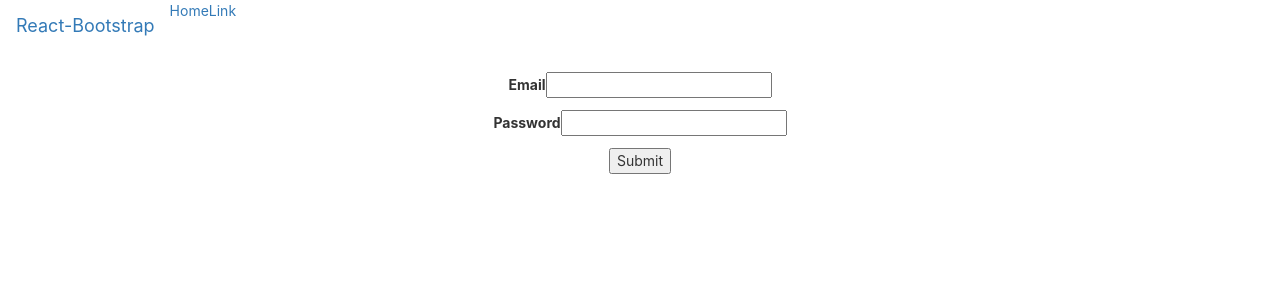
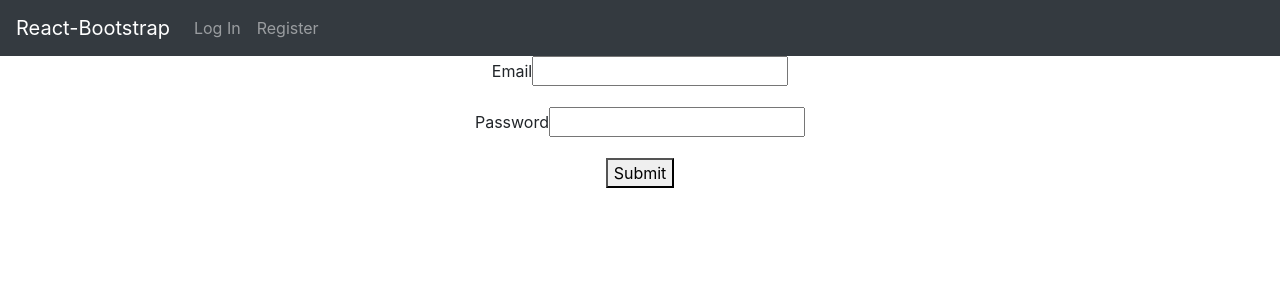
Before and after one commit to bw-essentialism/frontend, a React (Create React App) app in the folder front-end/: page / in a window 1280 px wide. Shown: the top 300 px of the page. Built offline with nearby package versions, Linux system fonts and the light colour scheme.

Commit message:
navbar added

```diff
--- a/front-end/public/index.html
+++ b/front-end/public/index.html
@@ -16,7 +16,7 @@
     -->
     <link rel="manifest" href="%PUBLIC_URL%/manifest.json" />
 
-    <link rel="stylesheet" href="https://maxcdn.bootstrapcdn.com/bootstrap/3.3.7/css/bootstrap.min.css" integrity="sha384-BVYiiSIFeK1dGmJRAkycuHAHRg32OmUcww7on3RYdg4Va+PmSTsz/K68vbdEjh4u" crossorigin="anonymous">
+    <!-- <link rel="stylesheet" href="https://maxcdn.bootstrapcdn.com/bootstrap/3.3.7/css/bootstrap.min.css" integrity="sha384-BVYiiSIFeK1dGmJRAkycuHAHRg32OmUcww7on3RYdg4Va+PmSTsz/K68vbdEjh4u" crossorigin="anonymous"> -->
     <!--
       Notice the use of %PUBLIC_URL% in the tags above.
       It will be replaced with the URL of the `public` folder during the build.
--- a/front-end/src/components/navbar.js
+++ b/front-end/src/components/navbar.js
@@ -6,11 +6,11 @@
 export default function Navigation () {
     return (
         <div>
-        <Navbar bg="dark" expand="lg">
+        <Navbar bg="dark"  variant="dark" expand="lg">
         <Navbar.Brand href="#home">React-Bootstrap</Navbar.Brand>
             <Nav className="mr-auto">
-            <Nav.Link href="#home">Home</Nav.Link>
-            <Nav.Link href="#link">Link</Nav.Link>
+            <Nav.Link href="/">Log In</Nav.Link>
+            <Nav.Link href="/register">Register</Nav.Link>
             </Nav>
         </Navbar>
         </div>
--- a/front-end/src/index.js
+++ b/front-end/src/index.js
@@ -2,6 +2,7 @@
 import ReactDOM from 'react-dom';
 import { BrowserRouter } from 'react-router-dom'
 import './index.css';
+import 'bootstrap/dist/css/bootstrap.min.css';
 import App from './App';
 import * as serviceWorker from './serviceWorker';
 
```
